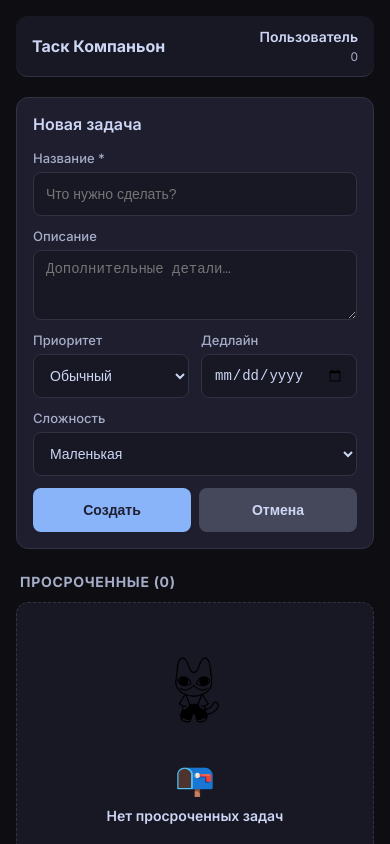
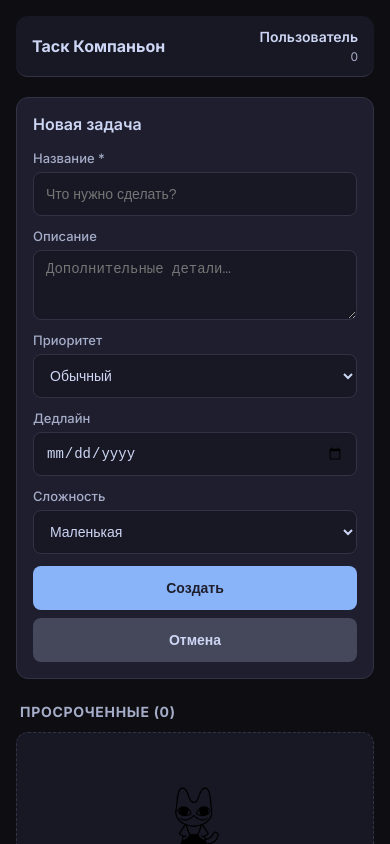
Before and after one commit to Guihal/------, a Nuxt app: page / in a window 390 px wide. Both pictures are taken after a click on the button "+ Добавить задачу". Shown: the top 844 px of the page. Built offline with nearby package versions, Linux system fonts and the light colour scheme.

Commit message:
fix(arch): remove timestamp generation from store layer

```diff
--- a/app/components/task/TaskCreateForm.vue
+++ b/app/components/task/TaskCreateForm.vue
@@ -110,7 +110,12 @@ function handleSubmit() {
 .form-title { margin: 0 0 16px 0; font-size: 16px; font-weight: 600; }
 .field { display: flex; flex-direction: column; gap: 6px; margin-bottom: 12px; }
 .field-row { display: flex; gap: 12px; flex-wrap: wrap; }
-.field-row .field { flex: 1; min-width: 120px; }
+.field-row .field { flex: 1; min-width: 140px; }
+@media (max-width: 480px) {
+  .field-row { flex-direction: column; gap: 0; }
+  .field-row .field { min-width: auto; }
+  .form-actions { flex-direction: column; }
+}
 label { font-size: 13px; font-weight: 500; color: #a6adc8; }
 input, textarea, select { background: #181825; border: 1px solid #313244; border-radius: 8px; padding: 10px 12px; color: #cdd6f4; font-size: 14px; min-height: 44px; }
 input:focus, textarea:focus, select:focus { outline: none; border-color: #89b4fa; box-shadow: 0 0 0 2px rgba(137,180,250,0.25); }
```
Also changed, not shown: 1 other file (tests, documents, lock files or other folders).
